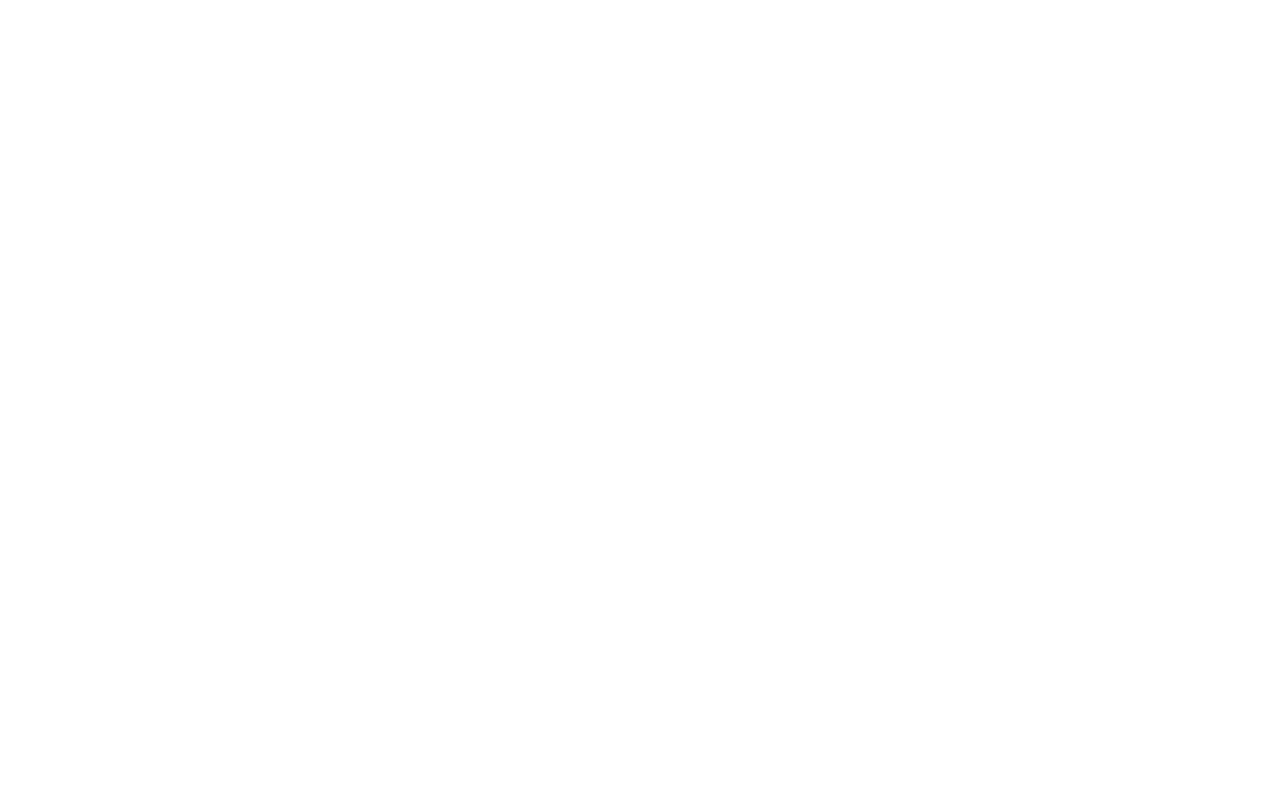
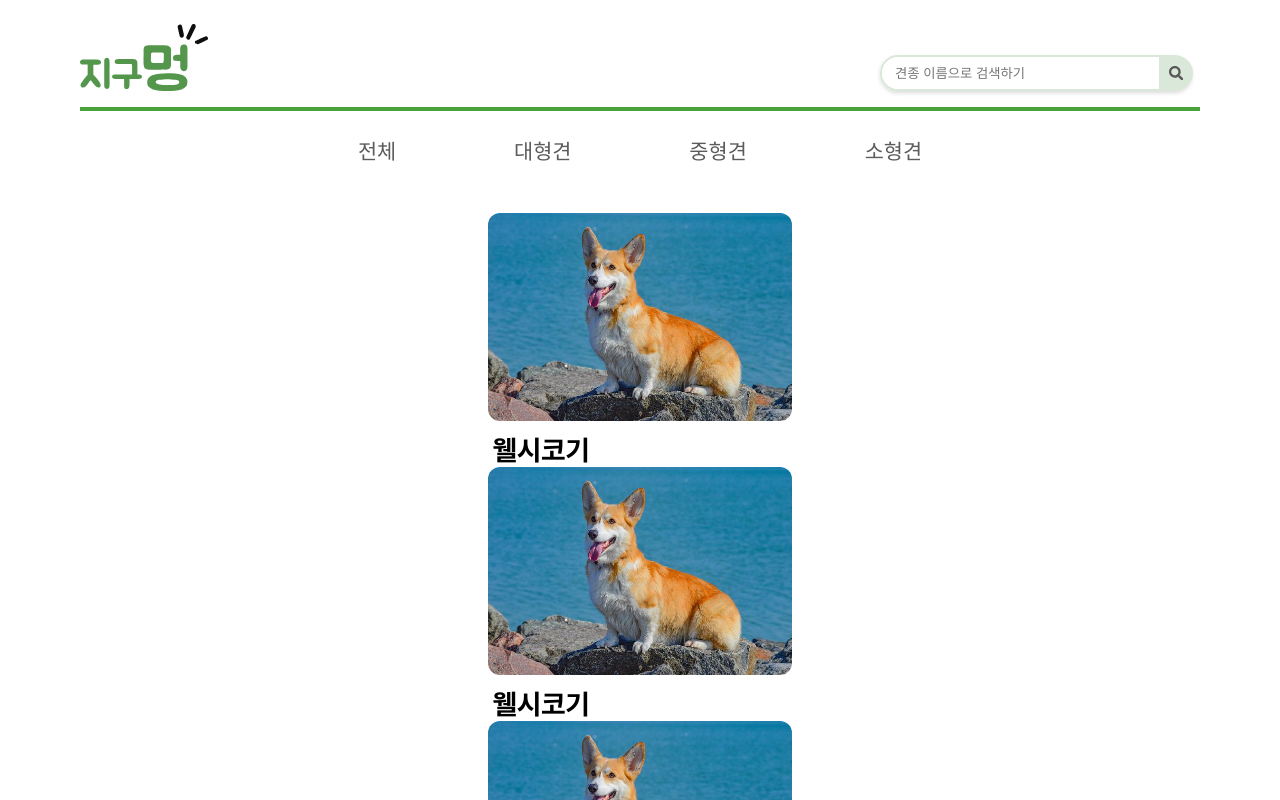
Before and after one commit to 2022-Summer-Bootcamp-teamG/puppy-classification-frontend, a React (Create React App) app: page /list in a window 1280 px wide. Before the commit this address had no page. Shown: the top 800 px of the page. Built offline with nearby package versions, Linux system fonts and the light colour scheme.

Commit message:
feat: add List componentes
CardList
CardItem

```diff
--- a/src/App.tsx
+++ b/src/App.tsx
@@ -3,6 +3,7 @@ import { BrowserRouter, Routes, Route } from 'react-router-dom';
 import MainPage from './pages/MainPage';
 import ResultPage from './pages/ResultPage';
 import DetailPage from './pages/DetailPage';
+import ListPage from './pages/ListPage';
 
 function App() {
   return (
@@ -12,6 +13,7 @@ function App() {
           <Route path="/" element={<MainPage />} />
           <Route path="/result" element={<ResultPage />} />
           <Route path="/detail" element={<DetailPage />} />
+          <Route path="/list" element={<ListPage />} />
         </Routes>
       </BrowserRouter>
     </div>
--- /dev/null
+++ b/src/components/list/CardItem.tsx
@@ -0,0 +1,41 @@
+import React from 'react';
+import styled from 'styled-components';
+import { Link } from 'react-router-dom';
+import { Image } from '../result/ResultImage';
+
+interface CardItemProps {
+  img: string;
+  breedName: string;
+}
+
+function CardItem({ img, breedName }: CardItemProps) {
+  return (
+    <Common>
+      <Link to="/detail/:id">
+        <Image src={img} alt={breedName} />
+      </Link>
+      <BreedName>{breedName}</BreedName>
+    </Common>
+  );
+}
+
+const Common = styled.div`
+  display: flex;
+  flex-direction: column;
+`;
+
+const BreedName = styled.div`
+  margin-left: 0.3rem;
+  font-size: 1.75rem;
+  font-family: Pretendard;
+  font-weight: 700;
+  color: #000;
+  @media all and (min-width: 768px) and (max-width: 1023px) {
+    font-size: 1.5rem;
+  }
+  @media all and (max-width: 767px) {
+    font-size: 1.3rem;
+  }
+`;
+
+export default CardItem;
--- /dev/null
+++ b/src/components/list/CardList.tsx
@@ -0,0 +1,30 @@
+import React from 'react';
+import styled from 'styled-components';
+import CardItem from './CardItem';
+import sample1 from '../../assets/images/sample1.jpg';
+/**
+ * Todo: axios, useEffect, useState
+ * Todo: map
+ */
+const CardList = () => {
+  return (
+    <Common>
+      <CardItem img={sample1} breedName="웰시코기" />
+      <CardItem img={sample1} breedName="웰시코기" />
+      <CardItem img={sample1} breedName="웰시코기" />
+      <CardItem img={sample1} breedName="웰시코기" />
+      <CardItem img={sample1} breedName="웰시코기" />
+      <CardItem img={sample1} breedName="웰시코기" />
+    </Common>
+  );
+};
+
+const Common = styled.div`
+  display: flex;
+  box-sizing: border-box;
+  padding-bottom: 3rem;
+  margin: 3rem;
+  align-items: center;
+  flex-direction: column;
+`;
+export default CardList;
```
